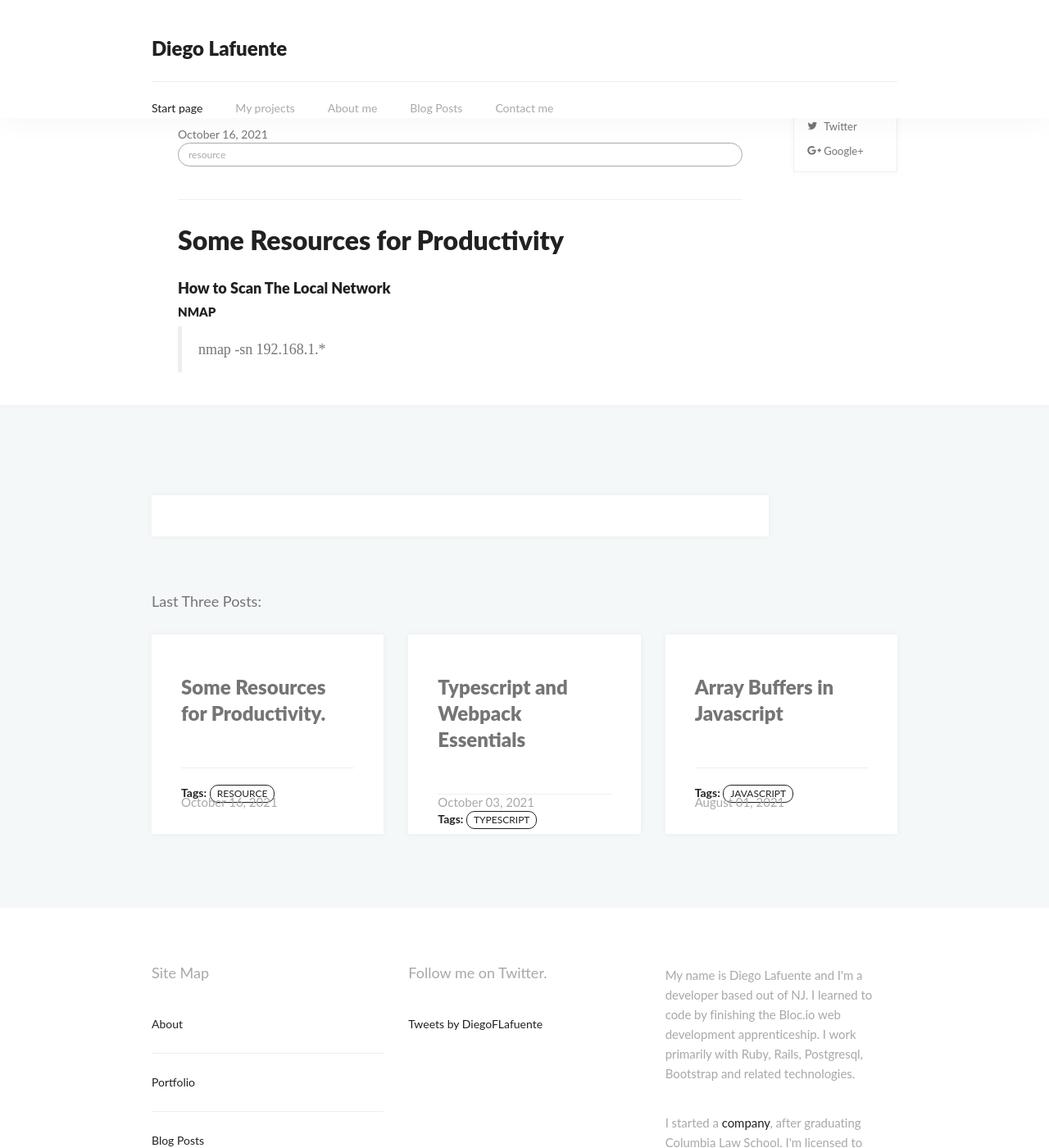
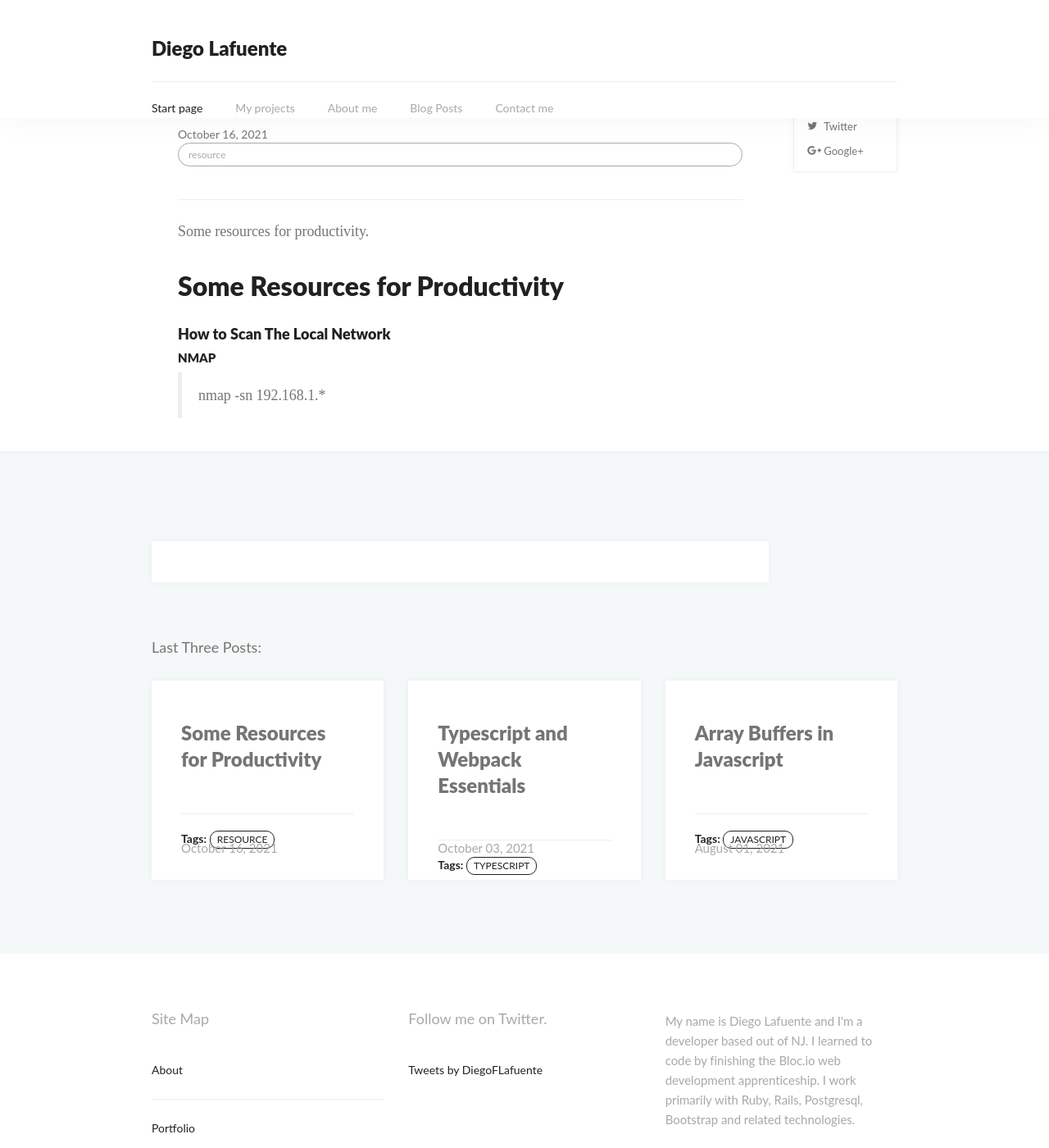
Before and after one commit to dlaf88/dlaf88.github.io, a Jekyll site: the page built from _posts/2021-10-16-resources-for-productivity.md, in a window 1280 px wide and 1400 px high. Shown: the whole window at 82% size. Built offline with Jekyll 4.4.1, drawn with Linux system fonts in a browser that asks for light colours; nearby versions of some CDN libraries; library files that are not in the unit come from our copies; a script that is not in the unit is left out; comment, search, counter and statistics services are not loaded.

Commit message:
Update 2021-10-16-resources-for-productivity.md

```diff
--- a/_posts/2021-10-16-resources-for-productivity.md
+++ b/_posts/2021-10-16-resources-for-productivity.md
@@ -1,10 +1,11 @@
 ---
-title: Some Resources for Productivity.
+title: Some Resources for Productivity
 layout: blog_post
 categories:
 topic: Tech
 tags: resource
 ---
+Some resources for productivity.
 # Some Resources for Productivity
 
 ### How to Scan The Local Network
```
